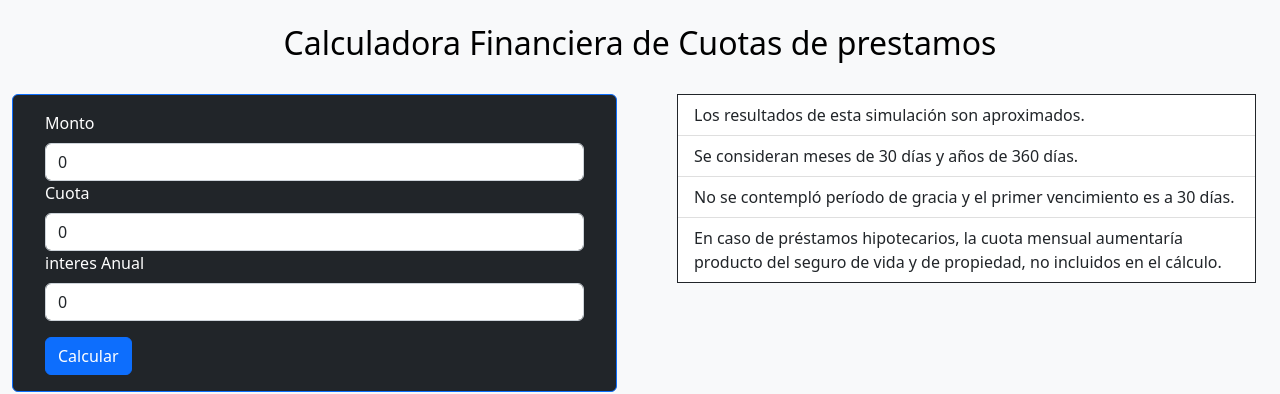
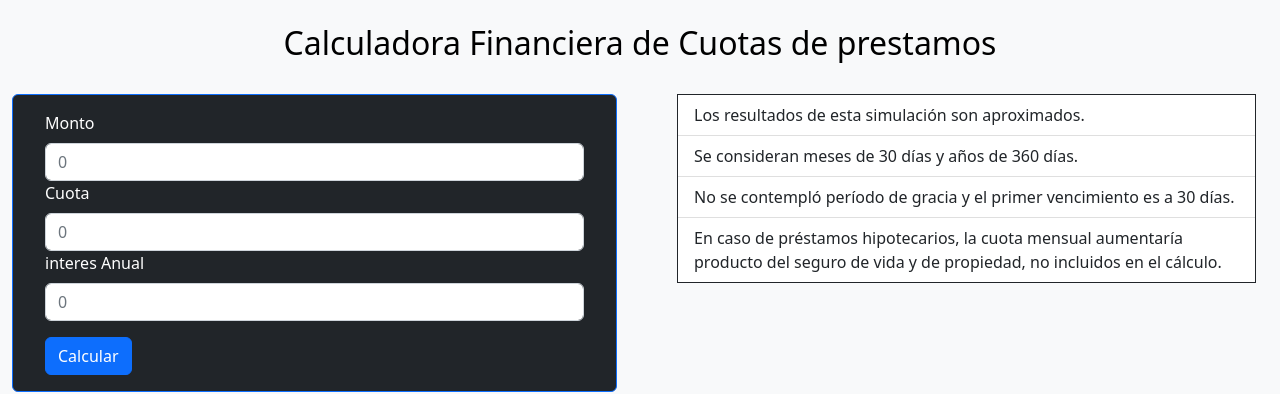
Before and after one commit to jordislpm/practicas, a React (Vite) app in the folder dial/: page / in a window 1280 px wide. Shown: the top 394 px of the page. Built offline with nearby package versions, Linux system fonts and the light colour scheme.

Commit message:
mejoras en calculadora

```diff
--- a/dial/src/assets/components/Practica IV/CalculadoraDeInteres.jsx
+++ b/dial/src/assets/components/Practica IV/CalculadoraDeInteres.jsx
@@ -31,19 +31,19 @@ function CalculadoraDeInteres (){
 
     const [interesFijo, setInteresFijo] = useState('0')
 
-    const [monto, setMonto] = useState(0)
+    const [monto, setMonto] = useState([])
 
       const handleMonto = (e)=>{
         setMonto(e.target.value)
       };
 
-    const [interesAnual,setInteresAnual] = useState(0)
+    const [interesAnual,setInteresAnual] = useState([])
 
      const handleInteresAnual = (e)=>{
         setInteresAnual(e.target.value)
       };
 
-    const [cuota,setCuota] = useState(0)
+    const [cuota,setCuota] = useState([])
 
       const handleCuota = (e)=>{
         setCuota(e.target.value)
```
